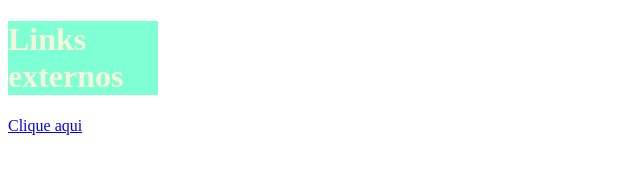
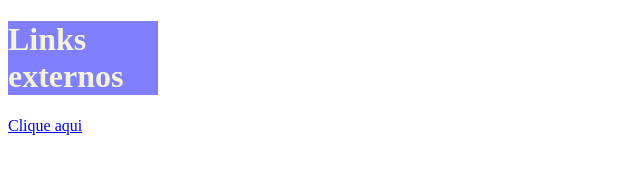
Before and after one commit to erickluizsilva/aula-tabela, a plain HTML site: page index.html in a window 1280 px wide. Shown: the whole page, without its empty margins (0-640 px from the left). Drawn offline with Linux system fonts and the light colour scheme.

Commit message:
alterada a cor de fundo para azul com transparência em 50%

```diff
--- a/index.html
+++ b/index.html
@@ -7,7 +7,7 @@
 
     <style>
         h1 {
-            background-color: aquamarine;
+            background-color: rgba(0, 0, 255, 0.5);
             color: beige;
             width: 150px;
         }
```
